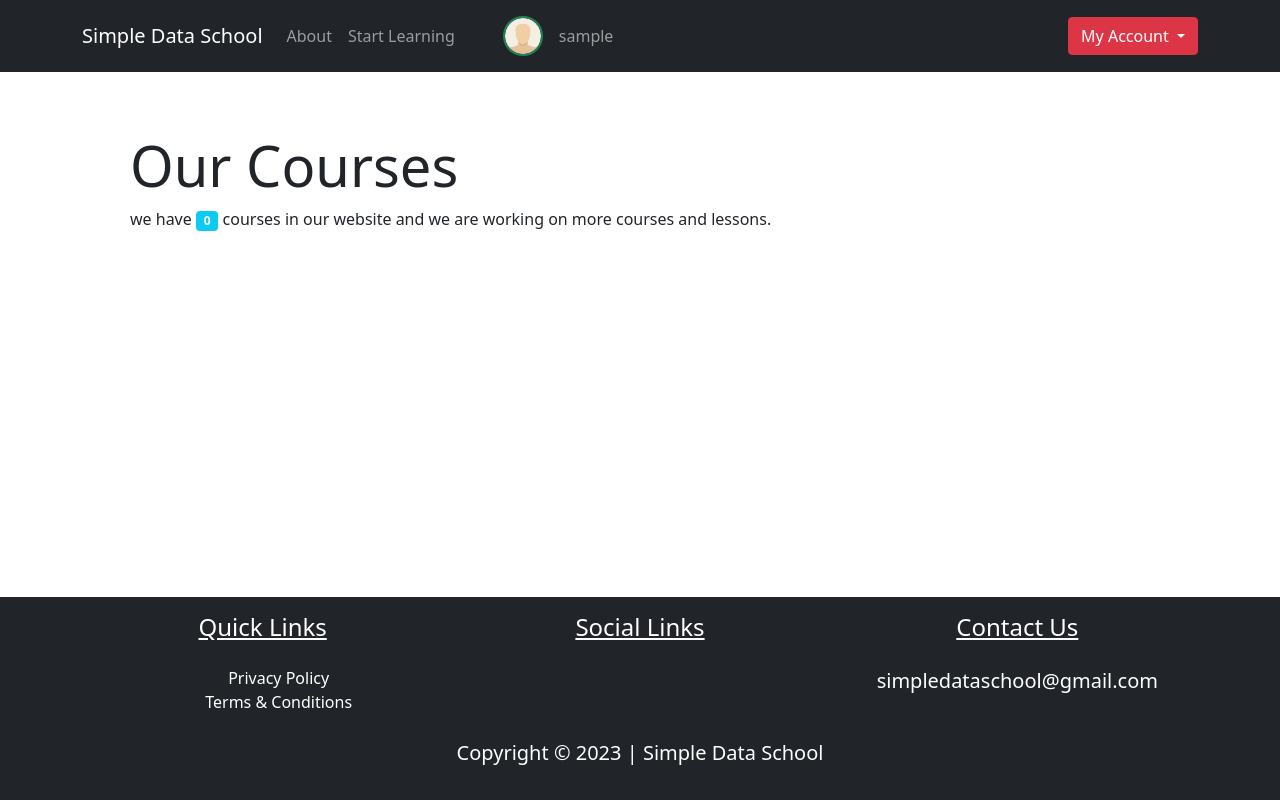
After one commit to MohamedAbdElgni/Simple_data_School_web_app, a Flask app: page /courses in a window 1280 px wide. The commit adds this page. Run offline with Flask 3, Linux system fonts and the light colour scheme; the visitor is signed in with stand-in values (Sample User, id 1); data that the repository does not hold is empty; some libraries are stand-ins or nearby versions.

Commit message:
courses Page auth

```diff
--- a/simple/routes.py
+++ b/simple/routes.py
@@ -239,3 +239,11 @@ def course(course_title):
 
   img_file = url_for('static',filename = f"user_pics/{current_user.img_file}")
   return render_template("course.html",flag_lesson=flag_lesson,courses=courses,title=course.title,course=course,img_file=img_file)
+
+
+@app.route("/courses")
+@login_required
+def courses():
+  courses = Course.query.all()
+  img_file = url_for('static',filename = f"user_pics/{current_user.img_file}")
+  return render_template("courses.html",title="Courses",courses=courses ,img_file=img_file)
--- a/simple/templates/course.html
+++ b/simple/templates/course.html
@@ -3,7 +3,7 @@
   <div class="container">
     <div class="row p-5">
       <div class="col-6">
-        <img src="{{url_for('static', filename='course_icon'+course.icon)}}" alt="">
+        <img class="rounded-circle" src="{{url_for('static', filename='course_icon/'+course.icon)}}" alt="">
       </div>
       <div class="col-6">
         <span class="lead text-light">{{course.description}}</span>
@@ -50,7 +50,7 @@
 </div>{%endif%}
 <section class="bg-dark">
   <div class="container p-5">
-      <h3 class="text-center text-secondary" id='learn'>Courses</h3>
+      <h3 class="text-center text-info" id='learn'>Courses</h3>
       <div class="row">
           {% for course in courses %}
 
--- /dev/null
+++ b/simple/templates/courses.html
@@ -0,0 +1,38 @@
+{%extends "layout.html"%} {%block content%}
+<section class="bg-ligh">
+  <div class="container p-5">
+    <div class="jumbotron jumbotron-fluid">
+      <div class="container">
+        <h1 class="display-4 text-Ingo">Our Courses </h1>
+        <p class="font-weight-normal">
+          we have <span class="badge bg-info" >{{courses|length}}</span> courses in our website
+          and we are working on more courses and lessons.</p>
+      </div>
+    </div>
+    <br class="">
+    <div class="row">
+      {% for course in courses %}
+      <div
+        class="col-4 col-md-4 col-lg-3 pb-5 d-flex align-items-lg-end text-center m-auto"
+      >
+        <a
+          href="{{url_for('course',course_title=course.title)}}"
+          class="text-decoration-none">
+          <div class="card-course bg-dark text-light">
+            <div class="card-body text-center">
+              <img
+                src="{{url_for('static', filename='course_icon/'+course.icon)}}"
+                alt=""
+                class="card-img w-25"
+              />
+              <h4 class="card-title mb-4">{{course.title}}</h4>
+              <div class="card-text">{{course.description}}</div>
+            </div>
+          </div>
+        </a>
+      </div>{% endfor %}
+    </div>
+  </div>
+</section>
+
+{%endblock content%}
--- a/simple/templates/layout.html
+++ b/simple/templates/layout.html
@@ -33,7 +33,7 @@
                     <a href="{{url_for('about')}}" class="nav-link">About</a>
                 </li>
                 <li class="nav-item">
-                    <a href="#learn" class="nav-link">Start Learning</a>
+                    <a href="{{url_for('courses')}}" class="nav-link">Start Learning</a>
                 </li>
                 {% if current_user.is_authenticated %}
                     <li class="nav-item d-flex align-items-center">
--- a/simple/templates/lesson.html
+++ b/simple/templates/lesson.html
@@ -48,10 +48,12 @@
             </div>
             <!-- course icon -->
 
-          <a href="{{url_for('course',course_title=lesson.course_name.title)}}" ><img class="course-imge-dash article-img rounded-circle " src="{{url_for('static', filename='course_icon/'+lesson.course_name.icon)}}" alt=""></a>
+          <a class="text-decoration-none" href="{{url_for('course',course_title=lesson.course_name.title)}}" ><img class="course-imge-dash article-img rounded-circle " src="{{url_for('static', filename='course_icon/'+lesson.course_name.icon)}}" alt="">
+          <span >{{lesson.course_name.title}} Course</span>
+          </a>
             <br>
             <!-- list of lessons in this course -->
-            <ul class="list-group" style="display:inline-block">
+            <ul class="list-group mt-3 " style="display:inline-block">
                 {% for lsn in lesson.course_name.lessons %}
                 {% if lsn.title == lesson.title %}
                 <li class="list-group-item border active" aria-current="true">
```
Also changed, not shown: simple/static/course_icon/4667c7462c6e1afc.png (added), simple/static/course_icon/fe814f411d4686f0.png (added).
